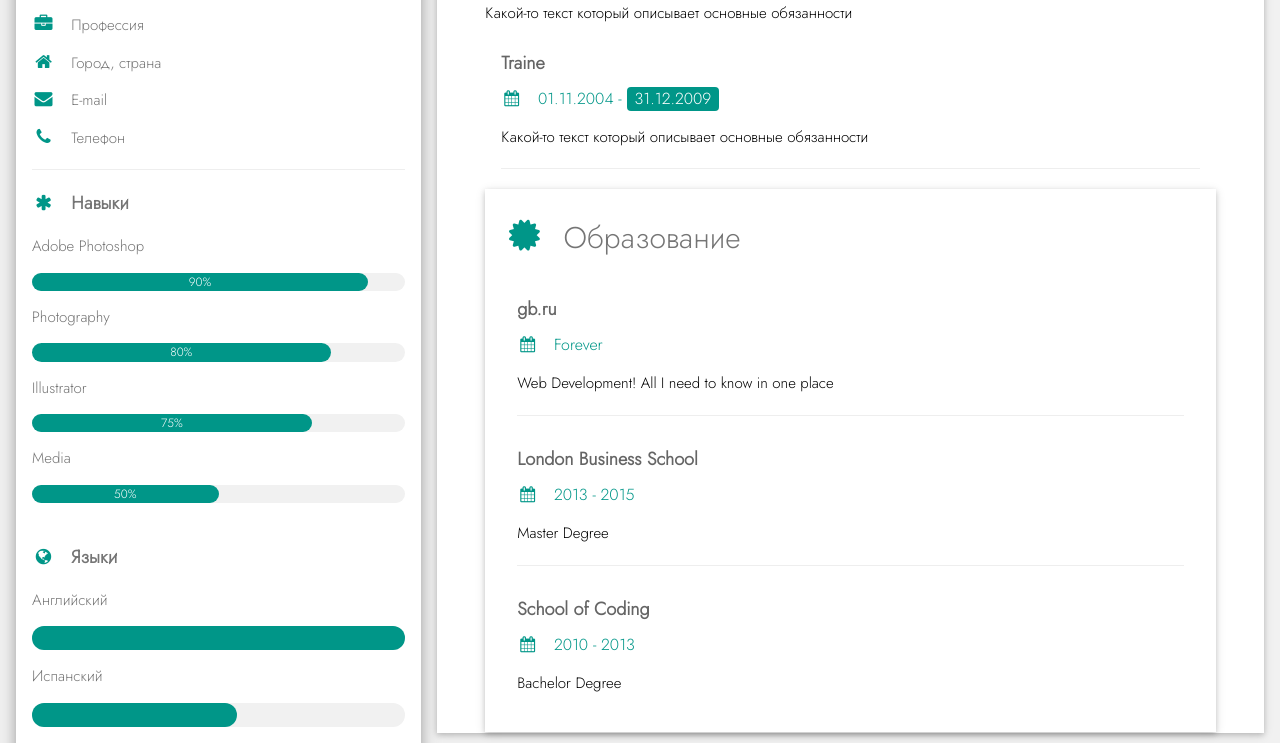
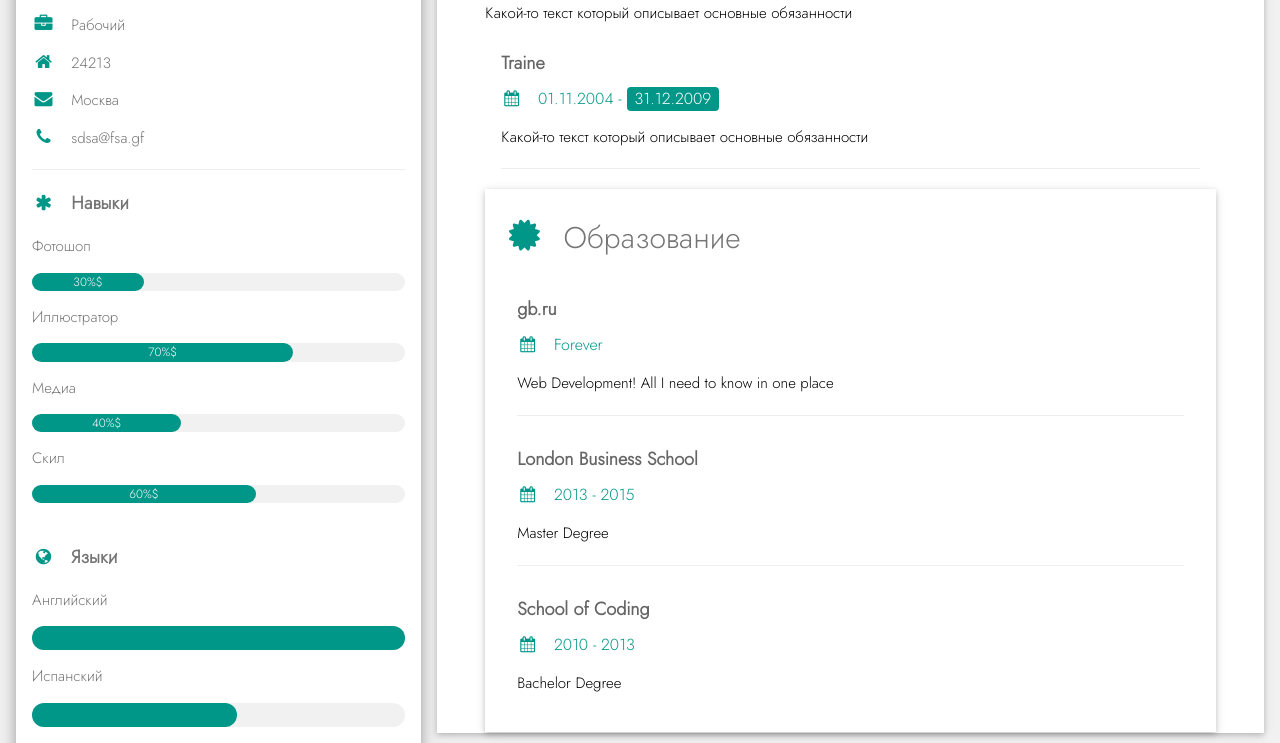
Before and after one commit to smtishkar/web_homework4, a PHP site: page / in a window 1280 px wide. Shown: the part 321-1064 px from the top of the page. Run offline with PHP 8.4, Linux system fonts and the light colour scheme.

Commit message:
добавлена часть задания с заполнением инфо о себе и навыках

```diff
--- a/index.php
+++ b/index.php
@@ -1,4 +1,28 @@
 <?php
+
+$name = 'Антон';
+$job = 'Рабочий';
+$phone = '24213';
+$city = 'Москва';
+$mail = 'sdsa@fsa.gf';
+$skills = [
+    [
+        'name' => 'Фотошоп',
+        'percent' => 30,
+    ],
+    [
+        'name' => 'Иллюстратор',
+        'percent' => 70,
+    ],
+    [
+        'name' => 'Медиа',
+        'percent' => 40,
+    ],
+    [
+        'name' => 'Скил',
+        'percent' => 60,
+    ],
+];
 
 $experience = [
     [
@@ -59,36 +83,25 @@ $experience = [
             <img src="https://imgfon.ru/Images/Details_img_880px/Animals/glaza-belyy_fon-kotik-morda-polosatyy.webp"
               style="width:100%" alt="Avatar">
             <div class="w3-display-bottomleft w3-container w3-text-black">
-              <h2>Имя</h2>
+              <h2><?= $name?></h2>
             </div>
           </div>
           <div class="w3-container">
-            <p><i class="fa fa-briefcase fa-fw w3-margin-right w3-large w3-text-teal"></i>Профессия</p>
-            <p><i class="fa fa-home fa-fw w3-margin-right w3-large w3-text-teal"></i>Город, страна</p>
-            <p><i class="fa fa-envelope fa-fw w3-margin-right w3-large w3-text-teal"></i>E-mail</p>
-            <p><i class="fa fa-phone fa-fw w3-margin-right w3-large w3-text-teal"></i>Телефон</p>
+            <p><i class="fa fa-briefcase fa-fw w3-margin-right w3-large w3-text-teal"></i><?= $job?></p>
+            <p><i class="fa fa-home fa-fw w3-margin-right w3-large w3-text-teal"></i><?= $phone?></p>
+            <p><i class="fa fa-envelope fa-fw w3-margin-right w3-large w3-text-teal"></i><?= $city?></p>
+            <p><i class="fa fa-phone fa-fw w3-margin-right w3-large w3-text-teal"></i><?= $mail?></p>
 
             <hr>
 
             <p class="w3-large"><b><i class="fa fa-asterisk fa-fw w3-margin-right w3-text-teal"></i>Навыки</b></p>
-            <p>Adobe Photoshop</p>
+            <?php foreach($skills as $s): ?>
+                <p><?php echo $s ['name']?></p>
             <div class="w3-light-grey w3-round-xlarge w3-small">
-              <div class="w3-container w3-center w3-round-xlarge w3-teal" style="width:90%">90%</div>
+              <div class="w3-container w3-center w3-round-xlarge w3-teal" style="width:<?php echo $s ['percent']?>%"><?php echo $s ['percent']?>%$</div>
             </div>
-            <p>Photography</p>
-            <div class="w3-light-grey w3-round-xlarge w3-small">
-              <div class="w3-container w3-center w3-round-xlarge w3-teal" style="width:80%">
-                <div class="w3-center w3-text-white">80%</div>
-              </div>
-            </div>
-            <p>Illustrator</p>
-            <div class="w3-light-grey w3-round-xlarge w3-small">
-              <div class="w3-container w3-center w3-round-xlarge w3-teal" style="width:75%">75%</div>
-            </div>
-            <p>Media</p>
-            <div class="w3-light-grey w3-round-xlarge w3-small">
-              <div class="w3-container w3-center w3-round-xlarge w3-teal" style="width:50%">50%</div>
-            </div>
+            <?php endforeach; ?>
+
             <br>
 
             <p class="w3-large w3-text-theme"><b><i class="fa fa-globe fa-fw w3-margin-right w3-text-teal"></i>Языки</b>
```
